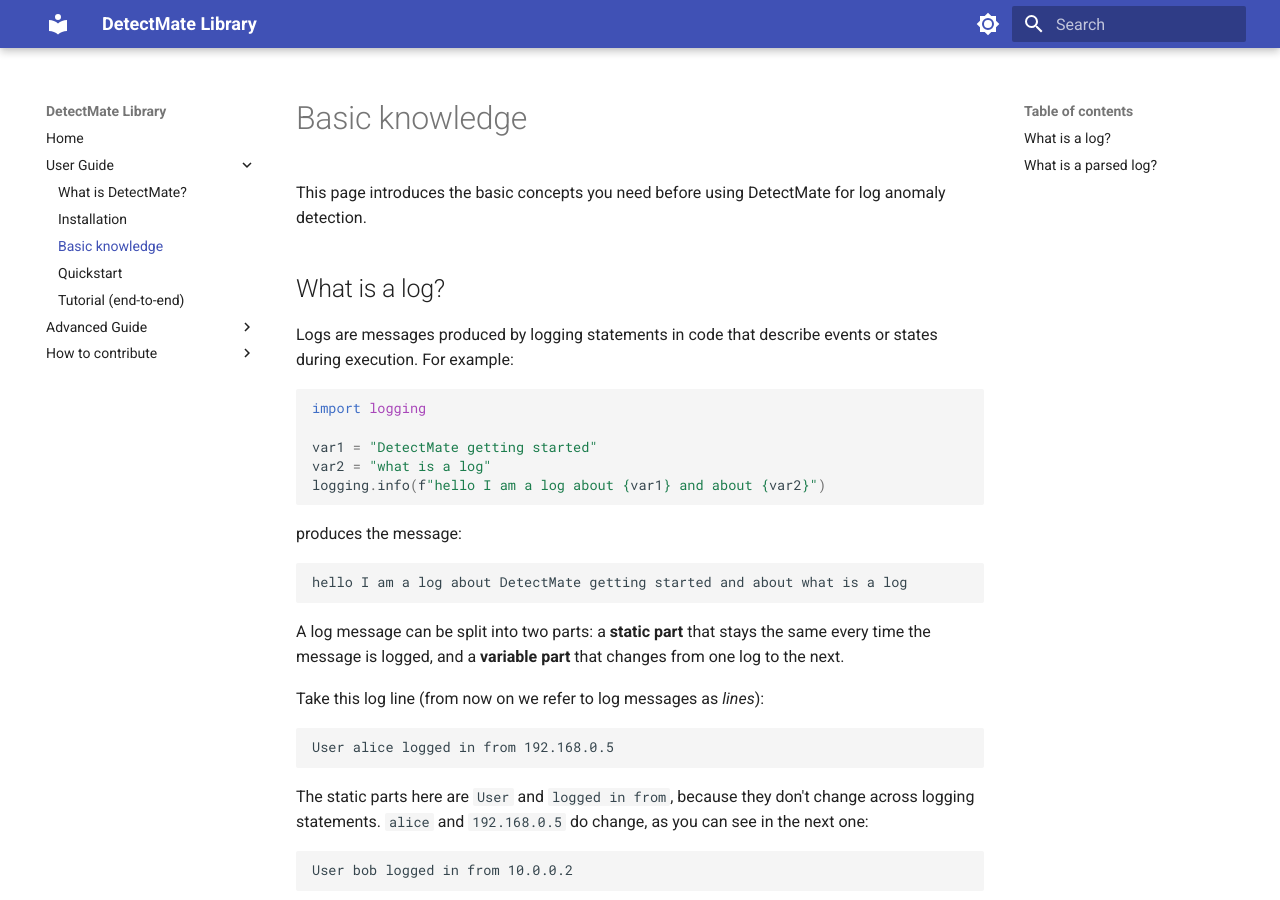
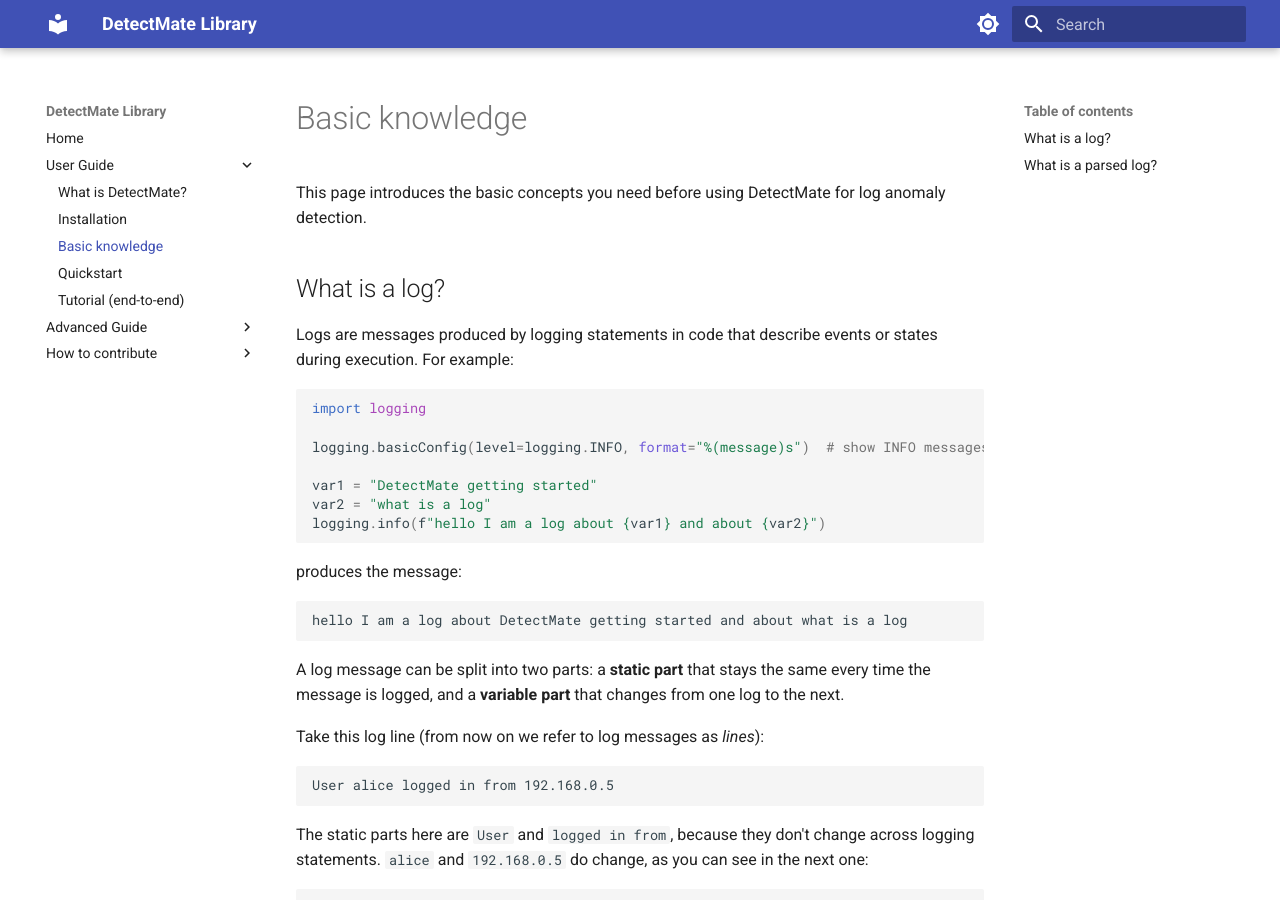
Before and after one commit to ait-detectmate/DetectMateLibrary, an MkDocs documentation site: the page built from docs/user_guide/basic_knowledge.md, in a window 1280 px wide and 900 px high. Built offline with MkDocs 1.6.1 and Material for MkDocs 9.7.7, drawn with Linux system fonts in a browser that asks for light colours.

Commit message:
correct logging example

````diff
--- a/docs/user_guide/basic_knowledge.md
+++ b/docs/user_guide/basic_knowledge.md
@@ -9,6 +9,8 @@
 
 ```python
 import logging
+
+logging.basicConfig(level=logging.INFO, format="%(message)s")  # show INFO messages, without a prefix
 
 var1 = "DetectMate getting started"
 var2 = "what is a log"
````
